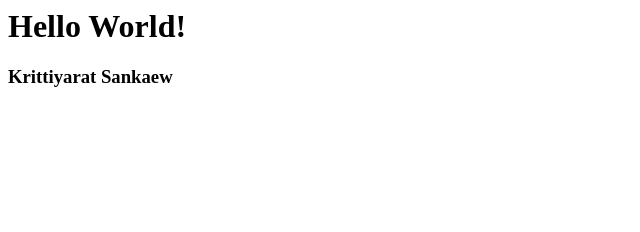
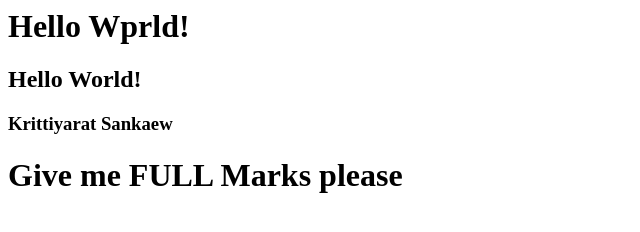
Before and after one commit to antinitonnie/myweb, a plain HTML site: page index.html in a window 1280 px wide. Shown: the whole page, without its empty margins (0-640 px from the left). Drawn offline with Linux system fonts and the light colour scheme.

Commit message:
Update index.html

```diff
--- a/index.html
+++ b/index.html
@@ -1,4 +1,6 @@
 <html>
-  <h1>Hello World!</h1>
+  <h1 style="background-color:baby blue;">Hello Wprld!</h1>
+  <h2>Hello World!</h2>
   <h3>Krittiyarat Sankaew</h3>
+  <h1>Give me FULL Marks please</h1>
 </html>
```
